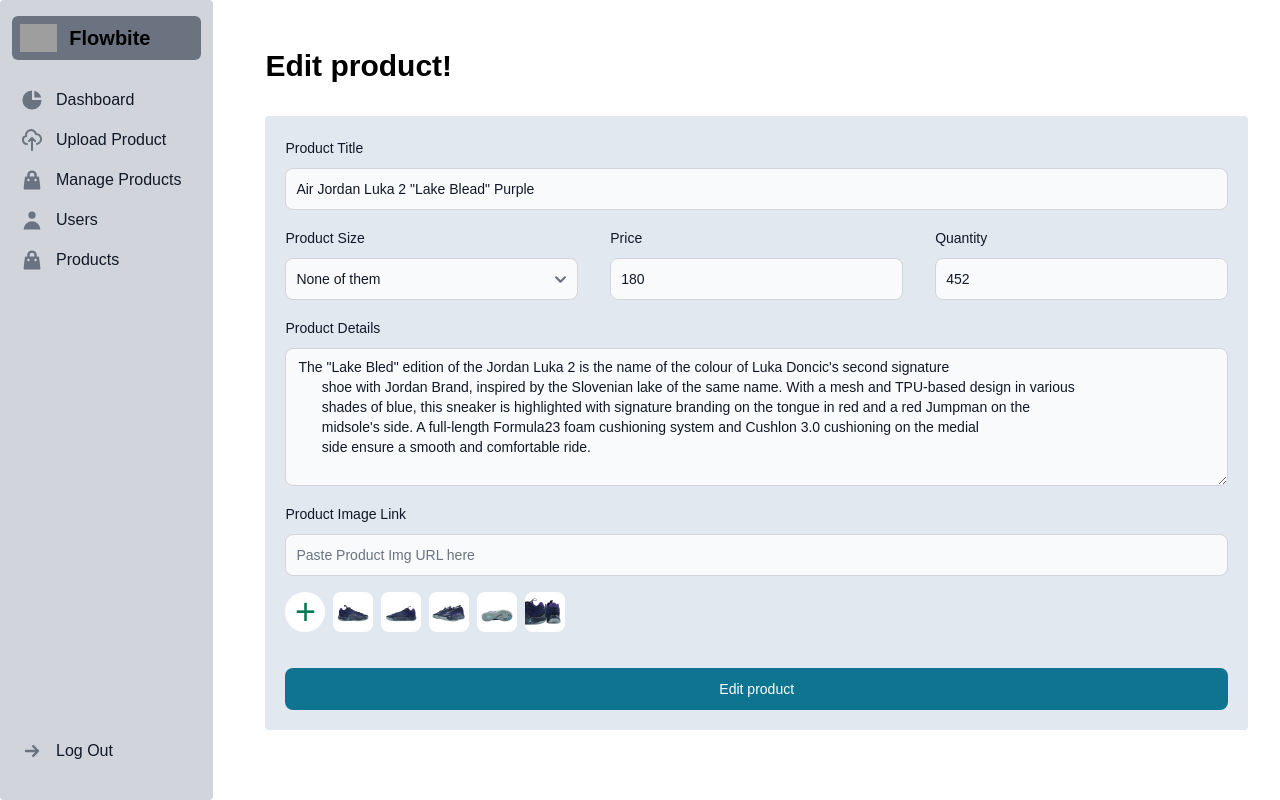
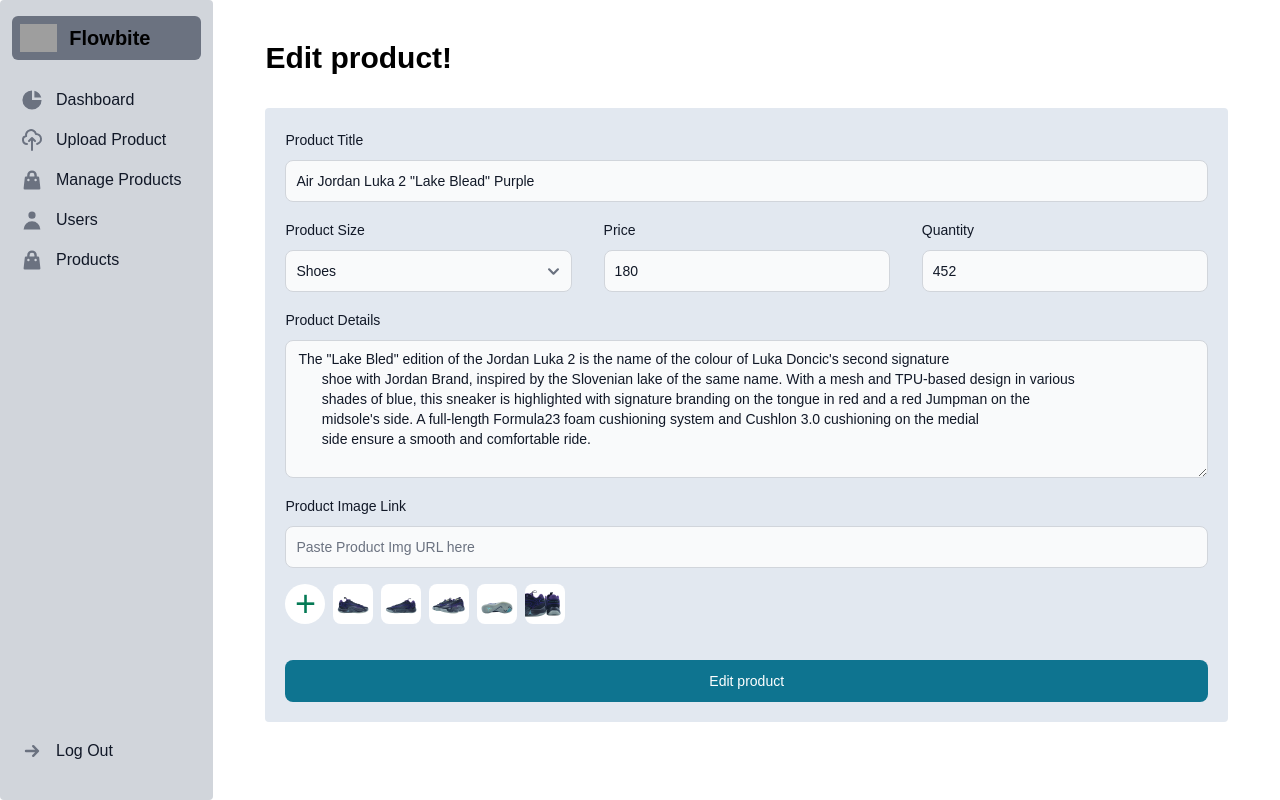
Before and after one commit to Csikito/mini_e-commerce, a React (Create React App) app: page /mini_e-commerce/admin/dasboard/edit_product/1 in a window 1280 px wide. Built offline with nearby package versions, Linux system fonts and the light colour scheme; grey boxes are pictures that could not be loaded.

Commit message:
fixed the size field on the edit product page

```diff
--- a/src/dashboard/EditProduct.js
+++ b/src/dashboard/EditProduct.js
@@ -1,4 +1,4 @@
-import React, { useState, useEffect, useContext } from "react";
+import React, { useState, useEffect, useMemo, useContext } from "react";
 import { useParams, useNavigate } from "react-router-dom";
 import { Button, Label, Select, TextInput, Textarea } from "flowbite-react";
 import DataContext from "../context/DataContext";
@@ -10,11 +10,12 @@
   const navigate = useNavigate();
   const editProductArray = product.filter((item) => item.id.toString() === id);
 
-  const [proSize, setProSize] = useState("none");
+  const [proSize, setProSize] = useState("");
   const [proImg, setProImg] = useState("");
 
   const [editProduct, setEditProduct] = useState(editProductArray);
   const [editTitle, setEditTitle] = useState("");
+  const [editSize, setEditSize] = useState([]);
   const [editPrice, setEditPrice] = useState("");
   const [editQuantity, setEditQuantity] = useState("");
   const [editDetails, setEditDetails] = useState("");
@@ -22,47 +23,83 @@
 
   useEffect(() => {
     setEditTitle(editProduct[0].title);
+    setEditSize(editProduct[0].size);
     setEditDetails(editProduct[0].details);
     setEditPrice(editProduct[0].price);
     setEditQuantity(editProduct[0].quantity);
     setEditImg(editProduct[0].img);
-  }, [editProduct]);
+  }, [editProduct, product]);
 
-  // const sizes = {
-  //   shoes: [
-  //     "36",
-  //     "37",
-  //     "38",
-  //     "39",
-  //     "40",
-  //     "41",
-  //     "42",
-  //     "43",
-  //     "44",
-  //     "45",
-  //     "46",
-  //     "47",
-  //     "48",
-  //     "49",
-  //     "50",
-  //   ],
-  //   clothe: ["S", "M", "L", "XL", "XXL", "3XL", "4XL", "5XL"],
-  //   none: [],
-  // };
+  const sizes = useMemo(() => {
+    return {
+      shoes: [
+        "36",
+        "37",
+        "38",
+        "39",
+        "40",
+        "41",
+        "42",
+        "43",
+        "44",
+        "45",
+        "46",
+        "47",
+        "48",
+        "49",
+        "50",
+      ],
+      clothe: ["S", "M", "L", "XL", "XXL", "3XL", "4XL", "5XL"],
+      none: [],
+    };
+  }, []);
+
+  // getSize
+  useEffect(() => {
+    const compareArrays = (value) => {
+      if (value.length === 0) {
+        return;
+      } else {
+        for (let i = 0; i < value.length; i++) {
+          if (value[i] === editSize[i] && value.length !== 0) {
+            continue;
+          } else {
+            return;
+          }
+        }
+        return value;
+      }
+    };
+
+    const getProductSize = () => {
+      debugger;
+      const sizeKey = Object.entries(sizes);
+      const filtered = sizeKey.filter(([key, value]) => compareArrays(value));
+      const result = Object.fromEntries(filtered);
+      const justString = Object.keys(result)[0];
+      setProSize(justString);
+    };
+
+    if (proSize === "" && editSize.length !== 0) {
+      getProductSize();
+    }
+  }, [editSize, sizes, proSize]);
 
   // add product
   const handleEdit = (e) => {
     e.preventDefault();
+
+    const newSize = sizes[proSize];
 
     const newObj = {
       ...editProduct[0],
       title: editTitle,
       details: editDetails,
       quantity: editQuantity,
+      size: newSize,
       price: editPrice,
       editImg: editImg,
     };
-
     const newProductsList = product.map((item) =>
       item.id === newObj.id ? newObj : item
     );
@@ -90,9 +127,9 @@
   };
 
   return (
-    <section className="px-4 mx-4 my-12  w-full">
+    <section className="px-2 sm:px-8  py-10  w-full">
       <h2 className="mb-8 text-3xl font-bold">Edit product!</h2>
-      <form className="flex lg:max-w-[1180px] flex-col flex-wrap gap-4  bg-slate-200 p-5 rounded mr-6 md:mr-0">
+      <form className="flex lg:max-w-[1180px] flex-col flex-wrap gap-4  bg-slate-200 p-5 rounded sm:mr-5">
         {/* first row */}
         <div className="flex gap-8">
           {/* product name */}
--- a/src/dashboard/ManageProductsRow.js
+++ b/src/dashboard/ManageProductsRow.js
@@ -21,7 +21,7 @@
       <Table.Cell className="whitespace-nowrap font-medium text-gray-900 dark:text-white">
         {item.title.length < 35 ? item.title : `${item.title.slice(0, 35)}...`}
       </Table.Cell>
-      <Table.Cell>852</Table.Cell>
+      <Table.Cell>{item.quantity}</Table.Cell>
       <Table.Cell>€{item.price}</Table.Cell>
       <Table.Cell className=" ">
         <Link
--- a/src/dashboard/UploadProduct.js
+++ b/src/dashboard/UploadProduct.js
@@ -74,10 +74,10 @@
   };
 
   return (
-    <section className="px-4 mx-4 my-12 w-full ">
+    <section className="px-2 sm:px-8  py-10  w-full ">
       <h2 className="mb-8 text-3xl font-bold">Upload A Product!</h2>
       <form
-        className="flex lg:max-w-[1180px] flex-col flex-wrap gap-4 bg-slate-200 p-5 rounded mr-6 md:mr-0"
+        className="flex lg:max-w-[1180px] flex-col flex-wrap gap-4 bg-slate-200 p-5 rounded sm:mr-5 "
         onSubmit={handleSubmit}
       >
         {/* first row */}
--- a/src/data/db.js
+++ b/src/data/db.js
@@ -272,6 +272,7 @@
       details: `Luka Dončić 77 Royal Snapback Cap`,
       price: 35,
       quantity: 452,
+      size: [],
       soldProduct: 47,
       img: [cap_blue_1, cap_blue_2, cap_blue_3],
     },
@@ -281,7 +282,7 @@
       details: `Luka Dončić Oversized Navy Snapback Cap`,
       price: 35,
       quantity: 452,
-
+      size: [],
       soldProduct: 65,
       img: [cap_dark_blue_1, cap_dark_blue_2, cap_dark_blue_3],
     },
@@ -321,6 +322,7 @@
       This unique piece is a must-have for any Dallas Mavericks fan.`,
       price: 120,
       quantity: 452,
+      size: [],
       soldProduct: 91,
       img: [fig_1, fig_2, fig_3, fig_4, fig_5],
     },
@@ -330,6 +332,7 @@
       details: `10" Luka Dončić Plush`,
       price: 20,
       quantity: 452,
+      size: [],
       soldProduct: 25,
       img: [p_fig_3, p_fig_2, p_fig_1],
     },
```
